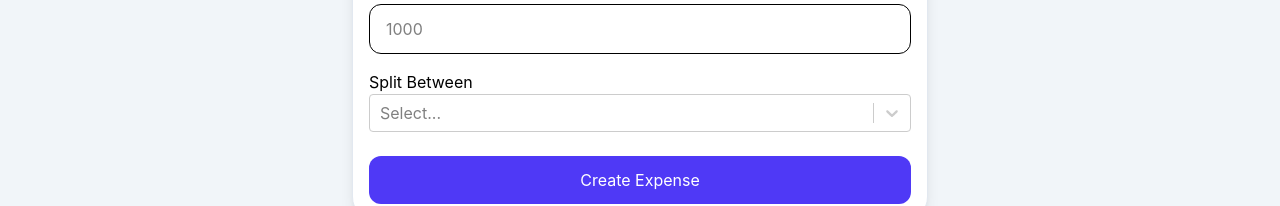
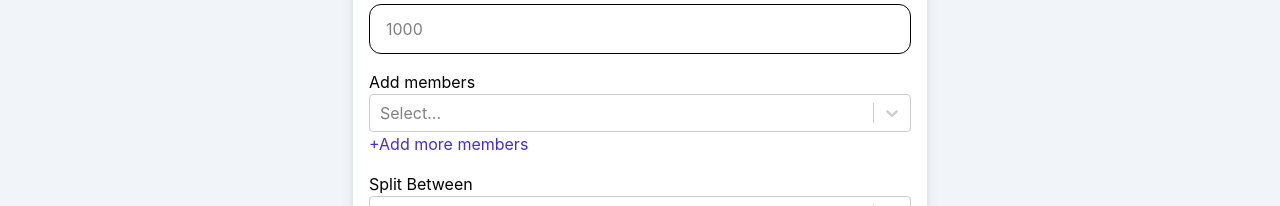
Before and after one commit to jasmeenrajput595/Bill-Splitter, a React app: page /createExpense in a window 1280 px wide. Shown: the part 481-687 px from the top of the page. Built offline with nearby package versions, Linux system fonts and the light colour scheme; no server answers; sample sign-in values are in the browser's storage; the HTML template or start-up script is replaced by a standard one.

Commit message:
call update api

```diff
--- a/src/components/CreateExpense.jsx
+++ b/src/components/CreateExpense.jsx
@@ -20,12 +20,15 @@ export default function CreateExpense() {
 
   const [groups, setGroups] = useState([]);
   const [users, setUsers] = useState([]);
+  const [ newMembers, setNewMembers]= useState([])
+  // console.log("usersss?:", users)
 
   const [selectedGroup, setSelectedGroup] = useState(null);
   const [selectedUsers, setSelectedUsers] = useState([]);
 
   const [errors, setErrors] = useState({});
   const [loading, setLoading] = useState(false);
+  // console.log("allusers:", users)
 
   useEffect(() => {
     // eslint-disable-next-line react-hooks/immutability
@@ -47,7 +50,6 @@ export default function CreateExpense() {
       toast.error(error.response?.data?.message || "Failed to fetch groups");
     }
   };
-
   const fetchUsers = async () => {
     try {
       const { data } = await api.get("/users", {
@@ -57,6 +59,7 @@ export default function CreateExpense() {
       });
 
       setUsers(data.users);
+      console.log("?users:",data.users);
     } catch (error) {
       toast.error(error.response?.data?.message || "Failed to fetch users");
     }
@@ -124,6 +127,30 @@ export default function CreateExpense() {
       setLoading(false);
     }
   };
+
+  const handleAddMembers = async ()=>{
+    console.log("selectedgroup:", selectedGroup._id)
+    console.log(newMembers)
+        try{
+            const {data} = await api.put(`/groups/ ${selectedGroup._id}/add-member`,
+            {
+               memberIds : newMembers.map((member)=>
+                  member.value) ,
+               },
+               {
+                 headers: {
+          Authorization: `Bearer ${token}`,
+        },
+               },);
+              toast.success(data.message);
+              // fetchGroups();
+              const updatedGroup = groups.find((g)=>g._id === selectedGroup._id);
+              setSelectedGroup(updatedGroup)
+              setNewMembers([]);
+            }catch(error) {
+          toast.error(error.response?.data?.message || "Failed to fetch users");
+        }
+            }
 
   return (
     <>
@@ -209,11 +236,32 @@ export default function CreateExpense() {
             </p>
           )}
 
-          {/* <label className="block mt-4">Paid By</label>
 
-          <div className="w-full mt-2 border rounded-xl px-4 py-3 bg-gray-100">
-            {user.name}
-          </div> */}
+          <label className="block mt-4">
+            Add members
+          </label>
+
+          <Select
+            isMulti
+            value={newMembers}
+             closeMenuOnSelect={false}
+            onChange={setNewMembers}
+          options={
+  selectedGroup
+    ? users.filter((user)=> !selectedGroup.members.some((members)=>String(members._id)===String(user._id))).map((user)=>({
+         value: user._id,
+        label: user.name,
+    }))
+    : []
+}
+          />
+
+           <button
+           className="text-indigo-700 hover:text-indigo-900"
+            onClick={handleAddMembers}
+          >
+            +Add more members
+          </button>
 
           <label className="block mt-4">
             Split Between
--- a/src/components/SettleUp.jsx
+++ b/src/components/SettleUp.jsx
@@ -18,6 +18,7 @@ const user = JSON.parse(localStorage.getItem("user"));
   const [amount, setAmount] = useState("");
 
   useEffect(() => {
+    // eslint-disable-next-line react-hooks/immutability
     fetchGroups();
   }, []);
 
--- a/src/index.css
+++ b/src/index.css
@@ -1 +1,5 @@
 @import "tailwindcss";
+
+button{
+    cursor: pointer !important;
+}
```
Also changed, not shown: src/components/Login.jsx (+4 -15 lines).
